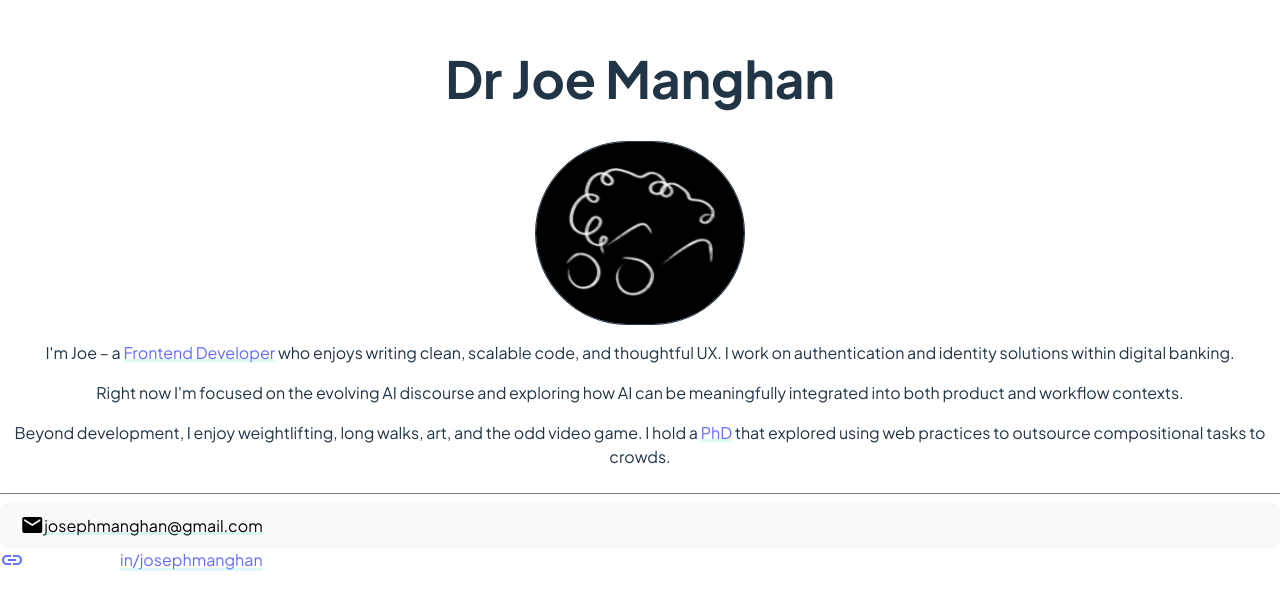
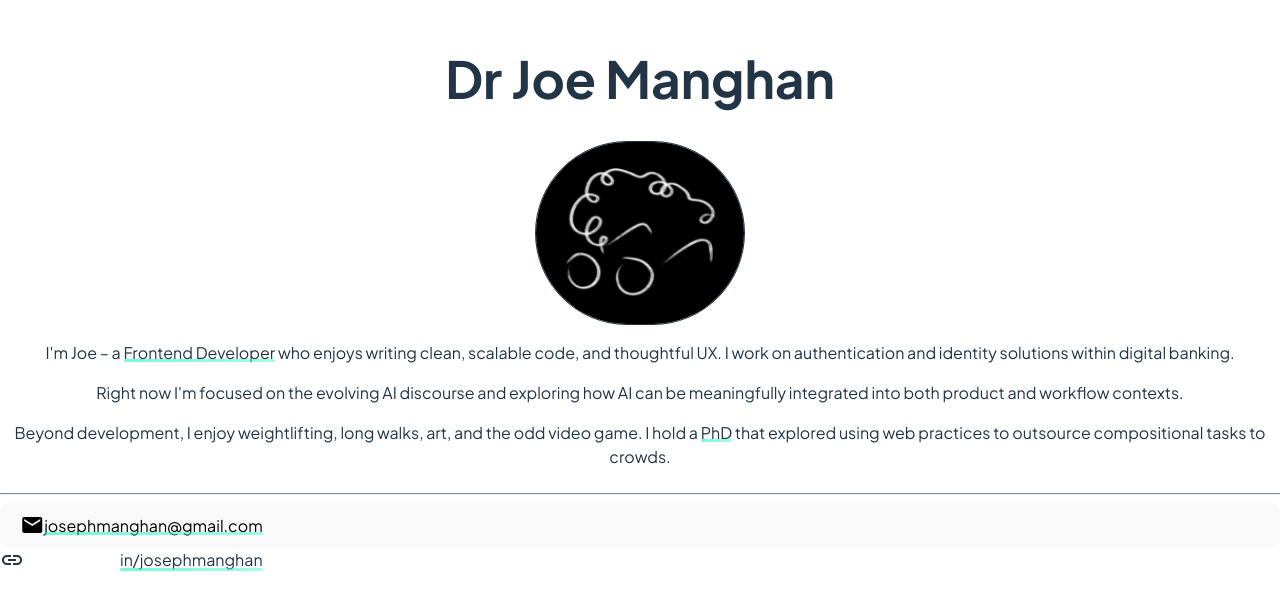
Before and after one commit to josephmanghan/one-prompt-site, a React (Vite) app: page / in a window 1280 px wide. Shown: the part 106-716 px from the top of the page. Built offline with nearby package versions, Linux system fonts and the light colour scheme.

Commit message:
fix links

```diff
--- a/src/index.css
+++ b/src/index.css
@@ -19,11 +19,8 @@
 
 a {
   font-weight: 500;
-  color: #646cff;
+  color: #213547;
   text-decoration: inherit;
-}
-a:hover {
-  color: #535bf2;
 }
 
 body {
@@ -63,9 +60,6 @@ button:focus-visible {
     color: #213547;
     background-color: #ffffff;
   }
-  a:hover {
-    color: #747bff;
-  }
   button {
     background-color: #f9f9f9;
   }
@@ -82,17 +76,17 @@ button:focus-visible {
 	position: absolute;
 	left: 0;
 	bottom: 0.05em;
-	height: 0.18em;
+	height: 0.22em;
 	width: 100%;
-	background: linear-gradient(90deg, rgba(64,224,208,0.18) 0%, rgba(64,224,208,0.18) 100%);
+	background: linear-gradient(90deg, rgba(13, 238, 193, 0.543) 0%, rgba(77, 250, 210, 0.53) 100%);
 	border-radius: 2px;
 	transition: height 0.28s cubic-bezier(.4,0,.2,1), background 0.28s cubic-bezier(.4,0,.2,1);
 	z-index: 0;
 }
 .underline-link:hover::after, .underline-link:focus::after {
 	height: 100%;
-	background: linear-gradient(90deg, rgba(64,224,208,0.32) 0%, rgba(64,224,208,0.32) 100%);
+	background: linear-gradient(90deg, rgba(22, 234, 209, 0.32) 0%, rgba(13, 210, 190, 0.32) 100%);
 }
 .text-turquoise {
-	color: #40e0d0;
+	color: #089e8e;
 }
```
